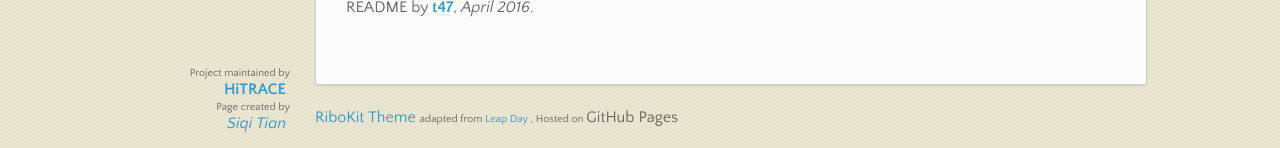
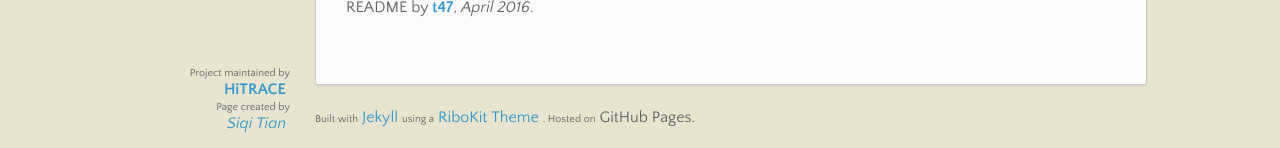
Before and after one commit to hitrace/hitrace.github.io, a Jekyll site: the page built from index.md, in a window 1280 px wide and 900 px high, scrolled down 1152 px. Shown: the part 749-897 px from the top of the window. Built offline with Jekyll 4.4.1, drawn with Linux system fonts in a browser that asks for light colours.

Commit message:
<a> target blank

```diff
--- a/_includes/banner.html
+++ b/_includes/banner.html
@@ -2,12 +2,12 @@
   <div class="banner-inner">
     <span id="logo"><span class="octicon octicon-mark-github"></span></span>
 
-    <a href="https://github.com/hitrace/" class="button fork"><strong>View On GitHub</strong></a>
+    <a href="https://github.com/hitrace/" target="_blank" class="button fork"><strong>View On GitHub</strong></a>
     <div class="downloads">
       <span>Visit</span>
       <ul>
-        <li><a href="https://daslab.stanford.edu/" class="button"><strong>Das Lab</strong></a></li>
-        <li><a href="http://http://data.snu.ac.kr/" class="button"><strong>Yoon Lab</strong></a></li>
+        <li><a href="https://daslab.stanford.edu/" target="_blank" class="button"><strong>Das Lab</strong></a></li>
+        <li><a href="http://http://data.snu.ac.kr/" target="_blank" class="button"><strong>Yoon Lab</strong></a></li>
       </ul>
     </div>
   </div>
--- a/_layouts/home.html
+++ b/_layouts/home.html
@@ -31,12 +31,11 @@
     </div>
 
     <p class="wrapper">
-      <a href="https://github.com/t47io/ribokit-Jekyll-theme">RiboKit Theme</a>
-      <small>
-        adapted from
-        <a href="https://github.com/mattgraham/leapday">Leap Day</a>
-        , Hosted on
-      </small> GitHub Pages
+      <small>Built with</small>
+      <a href="https://jekyllrb.com/" target="_blank">Jekyll</a>
+      <small>using a</small>
+      <a href="https://github.com/t47io/ribokit-Jekyll-theme" target="_blank">RiboKit Theme</a>
+      <small>. Hosted on</small> GitHub Pages.
     </p>
     {% include footer.html %}
   </body>
```
